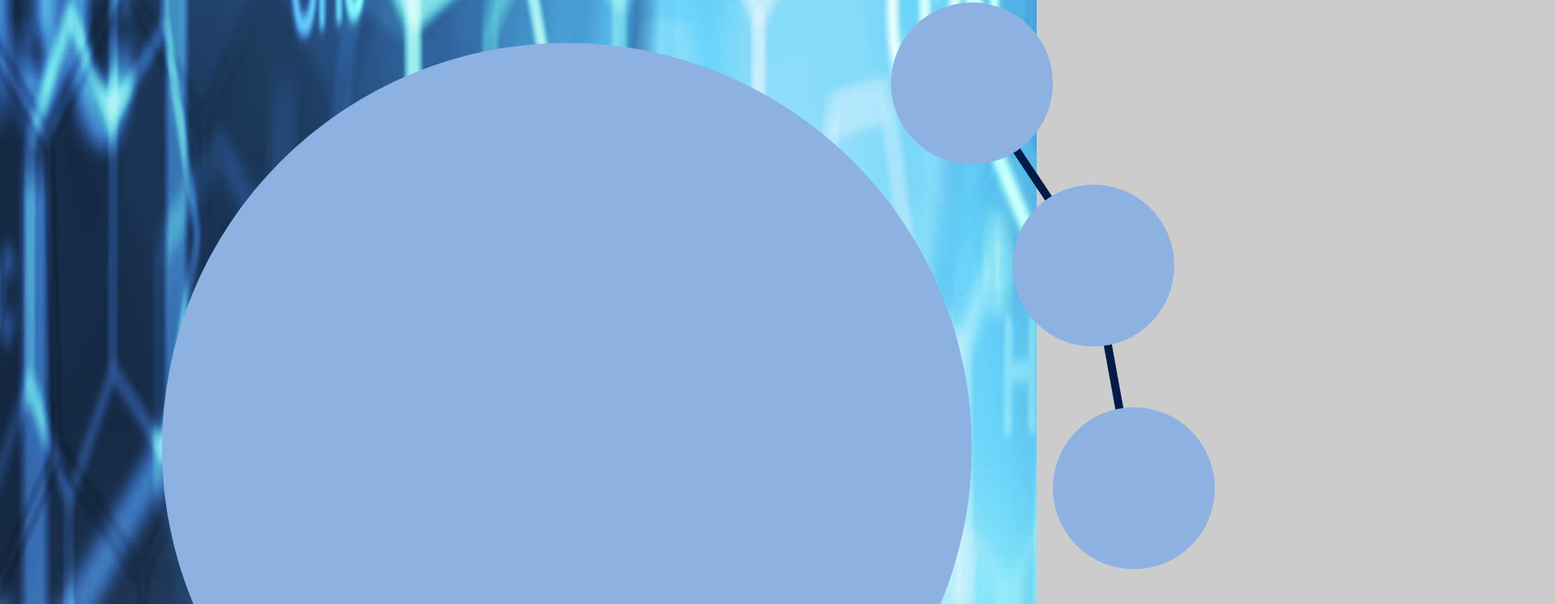
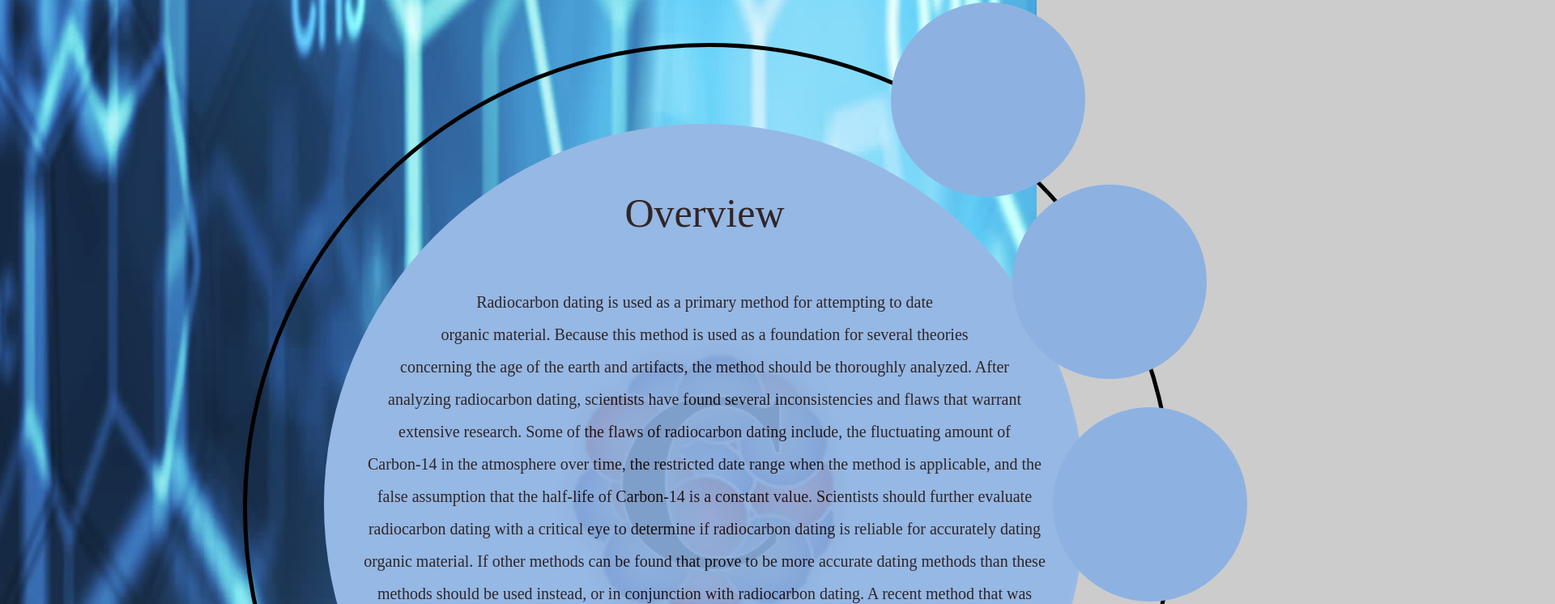
Before and after one commit to priscillashort/WR122_Radiocarbon_Dating, a plain HTML site: page index.html in a window 1280 px wide. Shown: the part 397-1143 px from the top of the page at 81% size, 1920 px wide, since content can reach past the window. Drawn offline with Linux system fonts and the light colour scheme.

Commit message:
make into carbon atom

```diff
--- a/index.html
+++ b/index.html
@@ -10,6 +10,9 @@
     <div id="main" role="main">
     <h1>
 		Radiocarbon Dating
+		<div style="font-size: 50px">
+			Priscilla Short
+		</div>
 	  </h1>
 		</div>
 			<div id="content">
@@ -20,16 +23,46 @@
 					<br>
 					<br>
 					<div style="top:400px; left:100px; position:absolute;">
-						<span class="dot" style="height:1000px; width:1000px; top:50px; left:100px;"></span>
-						<span class="dot" style="top:0px; left:1000px;"></span>
-						<span class="dot" style="top:225px; left:1150px;"></span>
-						<span class="dot" style="top:500px; left:1200px;"></span>
-						<svg height="1500px" width="2000px">
-							<polyline points="1100,100 1250,325 1300,600"
-							style="fill:none;stroke:rgb(4, 27, 71);stroke-width:10" />
+						<span class="dot" style="height:900px; width:900px; top:150px; left:300px; background-color: rgb(141, 178, 226);">
+							<br>
+							<div style="font-size: 50px">
+								Overview
+							</div>
+							<br>
+							Radiocarbon dating is used as a primary method for attempting to date <br>
+							organic material. Because this method is used as a foundation for several theories <br>
+							concerning the age of the earth and artifacts, the method should be thoroughly analyzed. After <br>
+							analyzing radiocarbon dating, scientists have found several inconsistencies and flaws that warrant <br>
+							extensive research. Some of the flaws of radiocarbon dating include, the fluctuating amount of <br>
+							Carbon-14 in the atmosphere over time, the restricted date range when the method is applicable, and the <br>
+							false assumption that the half-life of Carbon-14 is a constant value. Scientists should further evaluate <br>
+							radiocarbon dating with a critical eye to determine if radiocarbon dating is reliable for accurately dating <br>
+							organic material. If other methods can be found that prove to be more accurate dating methods than these <br>
+							methods should be used instead, or in conjunction with radiocarbon dating. A recent method that was <br>
+							devised to check the accuracy of radiocarbon dating on a case by case basis could open the door to <br>
+							other dating methods and bring a middle ground to the scientific discussion of radiocarbon<br>
+							dating.
+						</span>
+						<span class="dot" style="height:900px; width:900px; top:150px; left:300px; opacity: 10%; background:url('carbon2.png'); background-repeat: no-repeat;
+						background-size: 100% 100%; background-color: rgb(141, 178, 226);"></span>
+						<span class="dot" style="height:1100px; width:1100px; top:50px; left:200px; border:5px solid black;"></span>
+						<!--<div class="circle" style="top:200px; left:1000px;">Hello I am A Circle
+						</div>-->
+						<span class="dot" style="top:0px; left:1000px; background-color: rgb(141, 178, 226);">
+							<br>
+							<br>
+						</span>
+						<span class="dot" style="top:225px; left:1150px; background-color: rgb(141, 178, 226);"></span>
+						<span class="dot" style="top:500px; left:1200px; background-color: rgb(141, 178, 226);"></span>
+						<svg height="1500px" width="100%">
+							<!--<polyline points="1100,100 1250,325 1300,600"
+							style="fill:none;stroke:rgb(4, 27, 71);stroke-width:10" />-->
 							<!--<line x1="50px" y1="50px" x2="250px" y2="250px" style="stroke:rgb(255,0,0);stroke-width:2" />
 							<line x1="250px" y1="250px" x2="450px" y2="300px" style="stroke:rgb(255,0,0);stroke-width:2" />-->
 						</svg>
+						<!--<svg width="1000" height="1000">
+							<path d="M 100 10 A 40 40 0 1 0 100 90 A 40 40 0 1 0 100 10 Z M 100 30 A 20 20 0 1 1 100 70 A 20 20 0 1 1 100 30 Z" fill="#0000dd" stroke="#00aaff" stroke-width="3" />
+						  </svg>-->
 					</div>
 					<br>
 					<br>
--- a/screen.css
+++ b/screen.css
@@ -32,13 +32,34 @@ time, mark, audio, video {
   .dot {
     height: 200px;
     width: 200px;
+    /*background-color: rgb(141, 178, 226);*/
+    border-radius: 50%;
+    font-size: 20px;
+    border: 4px;
+    border-color: black;
+    /*background-repeat: no-repeat;
+    background-size: 100% 100%;*/
+    display: inline-block;
+    position: absolute;
+    stroke: black;
+    padding: 20px;
+    background-color: none;
+    /*border:5px solid black;*/
+  }
+
+  .circle {
+    width: 200px;
+    height: 200px;
     background-color: rgb(141, 178, 226);
     border-radius: 50%;
-    border: 4px;
-    border-color: black;
-    display: inline-block;
-    position:absolute;
-    stroke: black;
+    font-size: 15px;
+    color: #fff;
+    line-height: 20px;
+    text-align: center;
+    text-justify: center;
+    text-emphasis-position: 20px;
+    position: absolute;
+    background: #000
   }
 
 .box {
```
Also changed, not shown: carbon2.png (added), carbonAtom.png (added).
